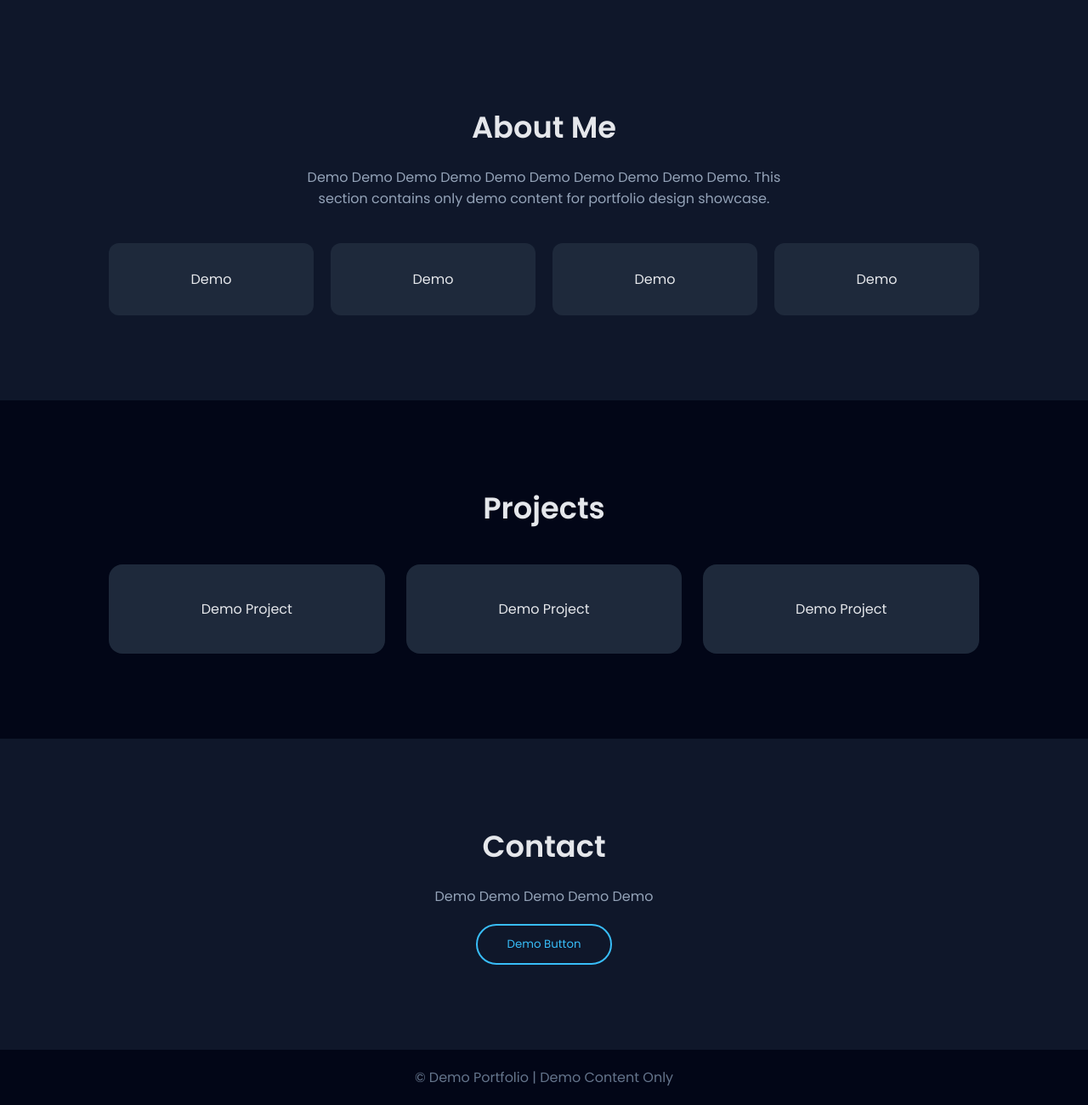
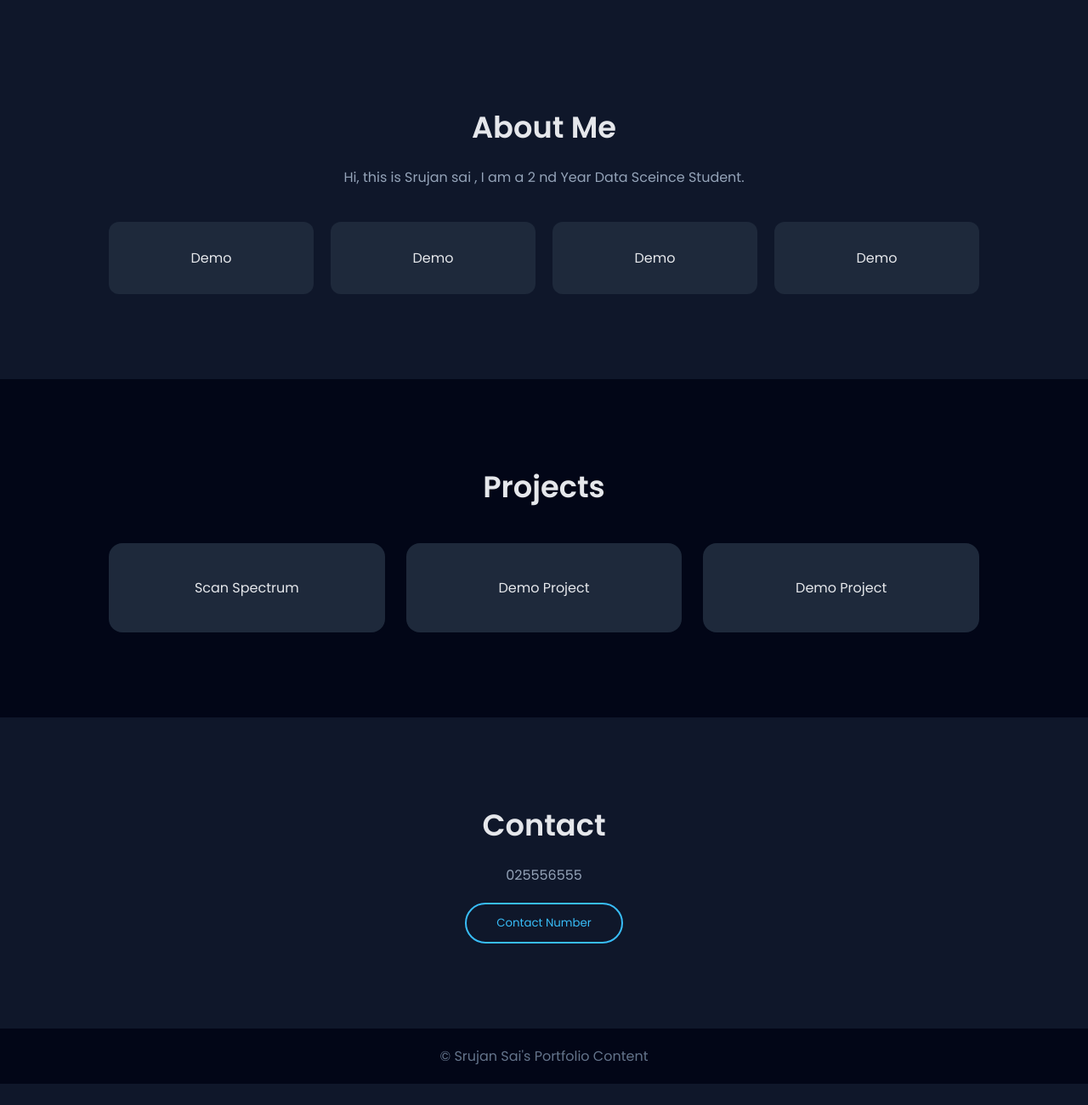
Before and after one commit to chithalurihemanth2-afk/workshopdemo.github.io, a plain HTML site: page index.html in a window 1280 px wide. Shown: the part 777-2077 px from the top of the page at 85% size. After the commit the page ends 2052 px from the top, so only its background shows below. Drawn offline with Linux system fonts and the light colour scheme.

Commit message:
Update index.html

```diff
--- a/index.html
+++ b/index.html
@@ -3,14 +3,14 @@
 <head>
   <meta charset="UTF-8" />
   <meta name="viewport" content="width=device-width, initial-scale=1.0"/>
-  <title>Demo Portfolio</title>
+  <title>Srujan portfolio</title>
   <link rel="stylesheet" href="style.css" />
 </head>
 <body>
 
   <!-- Navbar -->
   <nav class="navbar">
-    <h1 class="logo">Demo</h1>
+    <h1 class="logo">Srujan's portfolio</h1>
     <ul class="nav-links">
       <li><a href="#home">Home</a></li>
       <li><a href="#about">About</a></li>
@@ -22,8 +22,8 @@
   <!-- Hero Section -->
   <section id="home" class="hero">
     <div class="hero-content">
-      <h2>Hello, I’m <span>Demo</span></h2>
-      <p>Demo Portfolio Website for Showcase Purpose</p>
+      <h2>Hello, I’m <span>Srujan Sai</span></h2>
+      <p>Srujan Portfolio Website</p>
       <button onclick="scrollToSection()">Explore</button>
     </div>
   </section>
@@ -32,9 +32,8 @@
   <section id="about" class="section">
     <h2>About Me</h2>
     <p>
-      Demo Demo Demo Demo Demo Demo Demo Demo Demo Demo.
-      This section contains only demo content for portfolio design showcase.
-    </p>
+      Hi, this is Srujan sai , I am a 2 nd Year Data Sceince Student.
+     </p>
     <div class="info-grid">
       <div class="info-box">Demo</div>
       <div class="info-box">Demo</div>
@@ -47,7 +46,7 @@
   <section id="projects" class="section dark">
     <h2>Projects</h2>
     <div class="project-grid">
-      <div class="project-card">Demo Project</div>
+      <div class="project-card">Scan Spectrum </div>
       <div class="project-card">Demo Project</div>
       <div class="project-card">Demo Project</div>
     </div>
@@ -56,13 +55,13 @@
   <!-- Contact -->
   <section id="contact" class="section">
     <h2>Contact</h2>
-    <p>Demo Demo Demo Demo Demo</p>
-    <button class="contact-btn">Demo Button</button>
+    <p> 025556555</p>
+    <button class="contact-btn">Contact Number</button>
   </section>
 
   <!-- Footer -->
   <footer>
-    <p>© Demo Portfolio | Demo Content Only</p>
+    <p>© Srujan Sai's Portfolio Content</p>
   </footer>
 
   <script src="script.js"></script>
```
